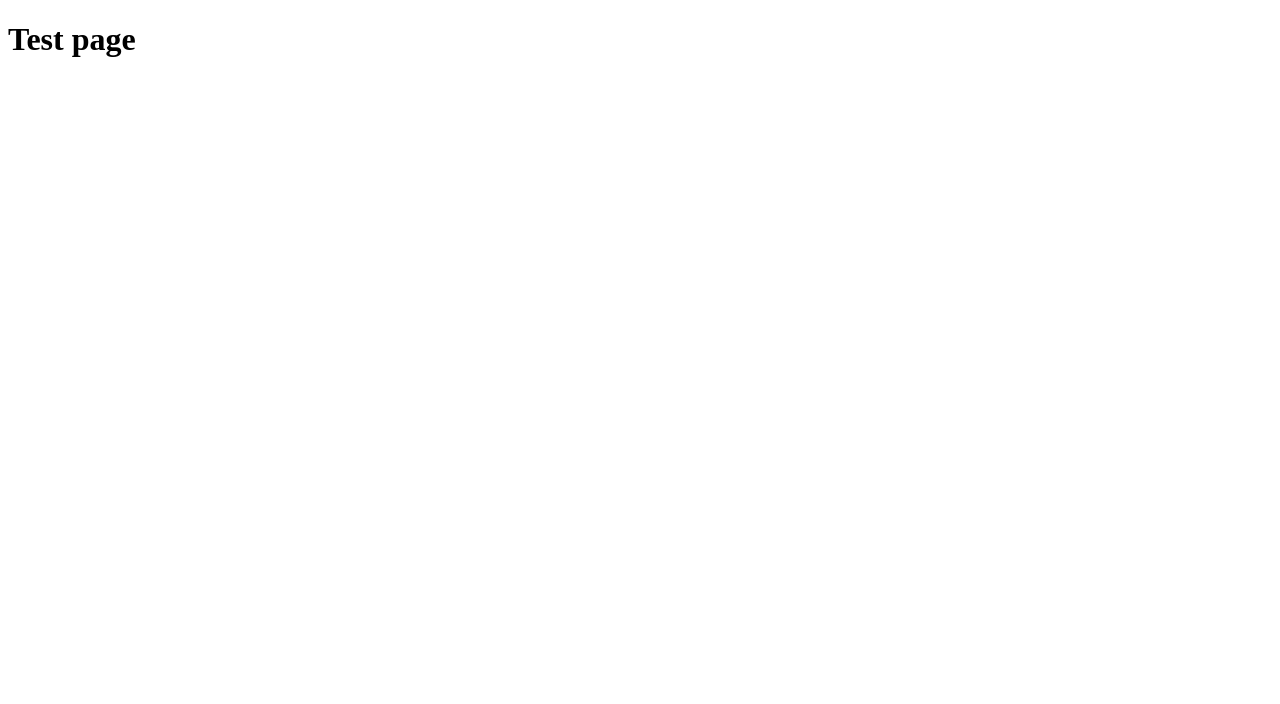
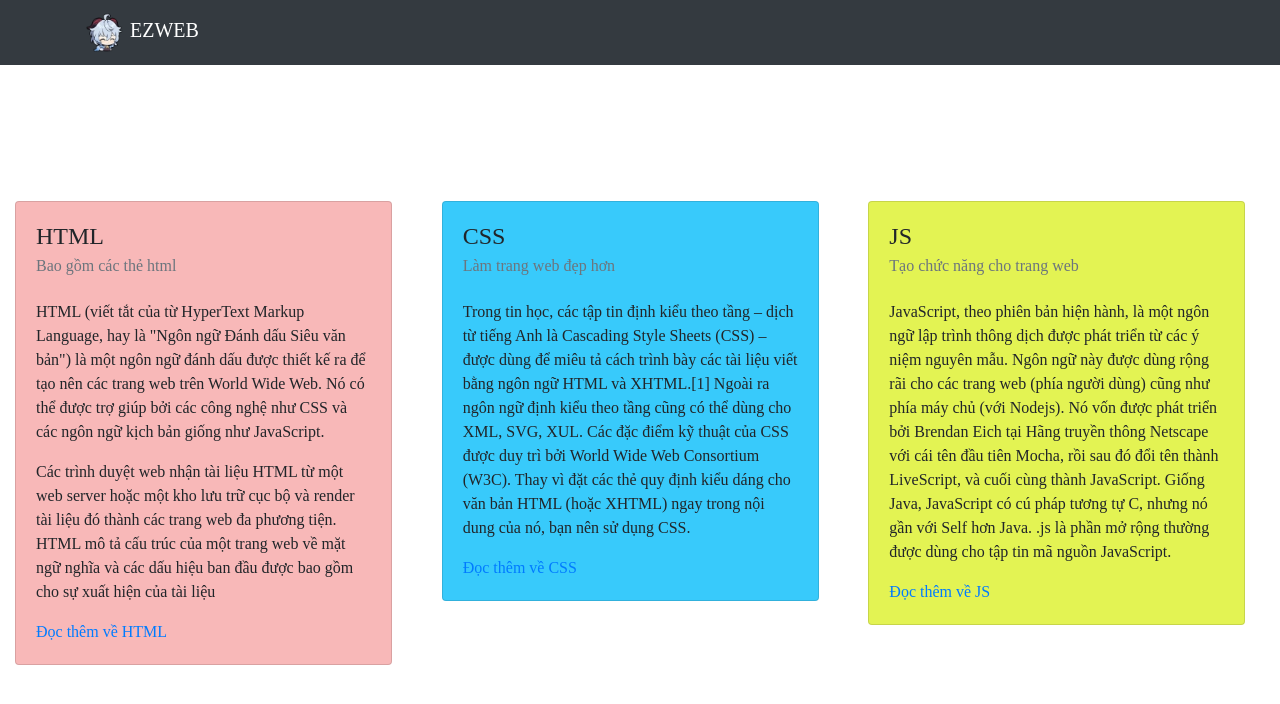
Before and after one commit to kbnopro/staticweb, a plain HTML site: page index.html in a window 1280 px wide. Drawn offline with nearby package versions, Linux system fonts and the light colour scheme.

Commit message:
home page

```diff
--- /dev/null
+++ b/global.css
@@ -0,0 +1,8 @@
+body {
+    font-family: 'Times New Roman', Times, serif;
+    min-height: 100vh;
+}
+
+html {
+    height: 100%;
+}
--- a/index.html
+++ b/index.html
@@ -4,9 +4,71 @@
     <meta charset="UTF-8">
     <meta http-equiv="X-UA-Compatible" content="IE=edge">
     <meta name="viewport" content="width=device-width, initial-scale=1.0">
+    <link rel="stylesheet" href="https://cdn.jsdelivr.net/npm/bootstrap@4.3.1/dist/css/bootstrap.min.css" integrity="sha384-ggOyR0iXCbMQv3Xipma34MD+dH/1fQ784/j6cY/iJTQUOhcWr7x9JvoRxT2MZw1T" crossorigin="anonymous">
+    <link rel="icon" type="image/png" href="favicon.ico"/>
+    <link rel="stylesheet" href="index.css">
+    <link rel="stylesheet" href="global.css">
     <title>Cơ bản về lập trình web</title>
 </head>
 <body>
-    <h1>Test page</h1>
+    <div class="d-flex flex-column" style="height:100vh;width:100%;">
+        <nav class="navbar navbar-dark bg-dark">
+            <div class="container">
+                <a href="/" class="navbar-brand"><img src="favicon.ico" alt="website's logo" width="40px"> EZWEB</a>
+            </div>
+        </nav>
+        <div class="d-flex flex-grow-1">
+            <div class="container-fluid align-self-center">
+                <div class="row">
+                    <div class="col-md">
+                        <div class="card" style="width:95%;background-color: rgb(248, 184, 184); height: fit-content;">
+                            <div class="card-body">
+                                <h4 class="card-title">HTML</h5>
+                                <h6 class="card-subtitle text-muted">Bao gồm các thẻ html</h6>
+                                <br>
+                                <p>
+                                    HTML (viết tắt của từ HyperText Markup Language, hay là "Ngôn ngữ Đánh dấu Siêu văn bản") là một ngôn ngữ đánh dấu được thiết kế ra để tạo nên các trang web trên World Wide Web. Nó có thể được trợ giúp bởi các công nghệ như CSS và các ngôn ngữ kịch bản giống như JavaScript.
+                                </p>
+                                <p>
+                                    Các trình duyệt web nhận tài liệu HTML từ một web server hoặc một kho lưu trữ cục bộ và render tài liệu đó thành các trang web đa phương tiện. HTML mô tả cấu trúc của một trang web về mặt ngữ nghĩa và các dấu hiệu ban đầu được bao gồm cho sự xuất hiện của tài liệu
+                                </p>
+                                <a href="" class="card-link">Đọc thêm về HTML</a>
+                            </div>
+                        </div>
+                    </div>
+                    <div class="col-md" >
+                        <div class="card" style="width:95%;background-color: rgb(56, 202, 251); height: fit-content;">
+                            <div class="card-body">
+                                <h4 class="card-title">CSS</h5>
+                                <h6 class="card-subtitle text-muted">Làm trang web đẹp hơn</h6>
+                                <br>
+                                <p>
+                                    Trong tin học, các tập tin định kiểu theo tầng – dịch từ tiếng Anh là Cascading Style Sheets (CSS) – được dùng để miêu tả cách trình bày các tài liệu viết bằng ngôn ngữ HTML và XHTML.[1] Ngoài ra ngôn ngữ định kiểu theo tầng cũng có thể dùng cho XML, SVG, XUL. Các đặc điểm kỹ thuật của CSS được duy trì bởi World Wide Web Consortium (W3C). Thay vì đặt các thẻ quy định kiểu dáng cho văn bản HTML (hoặc XHTML) ngay trong nội dung của nó, bạn nên sử dụng CSS.
+                                </p>
+                                <a href="" class="card-link">Đọc thêm về CSS</a>
+                            </div>
+                        </div>
+                    </div>
+                    <div class="col-md">
+                        <div class="card" style="width:95%;background-color: rgb(227, 243, 83); height: fit-content;">
+                            <div class="card-body">
+                                <h4 class="card-title">JS</h5>
+                                <h6 class="card-subtitle text-muted">Tạo chức năng cho trang web</h6>
+                                <br>
+                                <p>
+                                    JavaScript, theo phiên bản hiện hành, là một ngôn ngữ lập trình thông dịch được phát triển từ các ý niệm nguyên mẫu. Ngôn ngữ này được dùng rộng rãi cho các trang web (phía người dùng) cũng như phía máy chủ (với Nodejs). Nó vốn được phát triển bởi Brendan Eich tại Hãng truyền thông Netscape với cái tên đầu tiên Mocha, rồi sau đó đổi tên thành LiveScript, và cuối cùng thành JavaScript. Giống Java, JavaScript có cú pháp tương tự C, nhưng nó gần với Self hơn Java. .js là phần mở rộng thường được dùng cho tập tin mã nguồn JavaScript.
+                                </p>
+                                <a href="" class="card-link">Đọc thêm về JS</a>
+                            </div>
+                        </div>
+                    </div>
+                </div>
+            </div>
+        </div>
+        <script src="https://code.jquery.com/jquery-3.3.1.slim.min.js" integrity="sha384-q8i/X+965DzO0rT7abK41JStQIAqVgRVzpbzo5smXKp4YfRvH+8abtTE1Pi6jizo" crossorigin="anonymous"></script>
+        <script src="https://cdn.jsdelivr.net/npm/popper.js@1.14.7/dist/umd/popper.min.js" integrity="sha384-UO2eT0CpHqdSJQ6hJty5KVphtPhzWj9WO1clHTMGa3JDZwrnQq4sF86dIHNDz0W1" crossorigin="anonymous"></script>
+        <script src="https://cdn.jsdelivr.net/npm/bootstrap@4.3.1/dist/js/bootstrap.min.js" integrity="sha384-JjSmVgyd0p3pXB1rRibZUAYoIIy6OrQ6VrjIEaFf/nJGzIxFDsf4x0xIM+B07jRM" crossorigin="anonymous"></script>
+        <script src="index.js"></script>
+    </div>
 </body>
 </html>
```
Also changed, not shown: favicon.ico (added), index.css (added), index.js (added).
